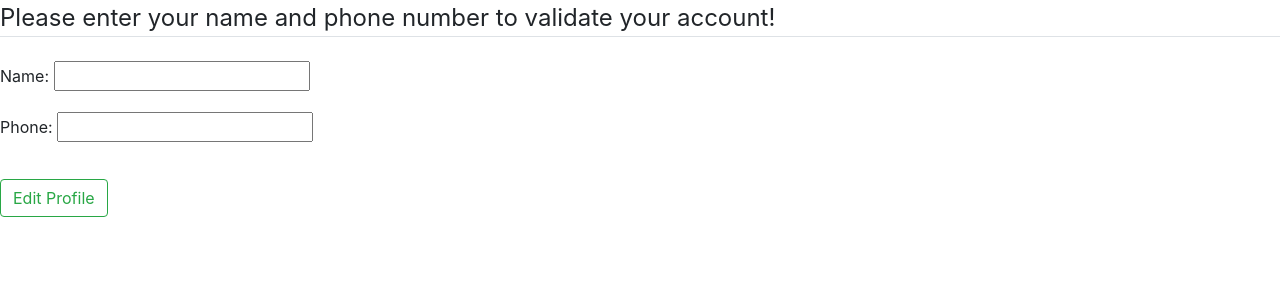
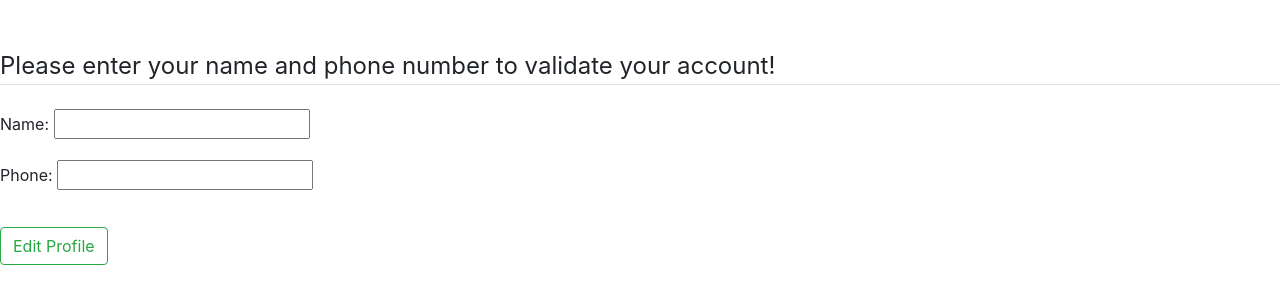
Before and after one commit to timrtyrrell/project-tuber, a Django app: page /register/ in a window 1280 px wide. Shown: the part 56-360 px from the top of the page. Run offline with Django 3.2, Linux system fonts and the light colour scheme; some libraries are stand-ins or nearby versions.

Commit message:
Edited registration form

```diff
--- a/register/templates/register/reg_form.html
+++ b/register/templates/register/reg_form.html
@@ -1,4 +1,5 @@
 {% extends 'base.html' %} {% block content %}
+<main class="mt-5">
   <div class="content-section">
     <form action="" method="POST">
       {% csrf_token %}
@@ -15,4 +16,5 @@
       </div>
     </form>
   </div>
+</main>
 {% endblock %}
```
Lines whose indentation alone changed are shown as unchanged.
